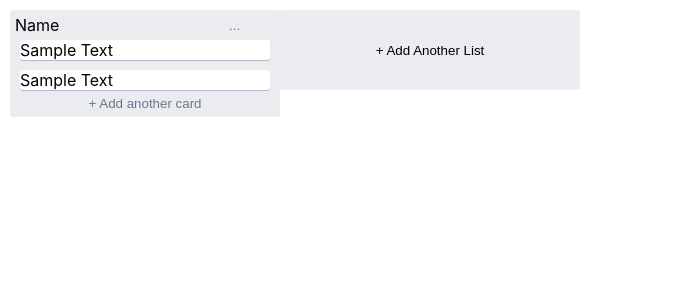
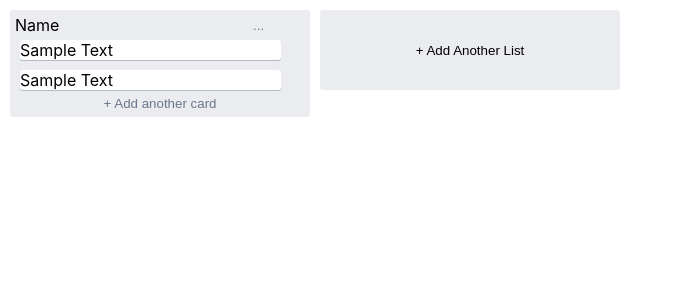
Before and after one commit to jtsuero/trello-clone, a React (Create React App) app: page / in a window 1280 px wide. Shown: the top 300 px of the page, without its empty margins (0-673 px from the left). Built offline with nearby package versions, Linux system fonts and the light colour scheme.

Commit message:
minor style update

```diff
--- a/src/Card.css
+++ b/src/Card.css
@@ -3,7 +3,7 @@
   border-radius: 3px;
   box-shadow: 0 1px 0 rgb(9 30 66 / 25%);
   cursor: pointer;
-  width: 250px;
+  width: 90%;
   min-height: 20px;
   text-decoration: none;
   margin: 5px;
--- a/src/ListBox.css
+++ b/src/ListBox.css
@@ -5,6 +5,8 @@
   display: flex;
   flex-direction: column;
   padding: 5px;
+  width: 300px;
+  margin-right: 10px;
 }
 
 .header-container {
```
